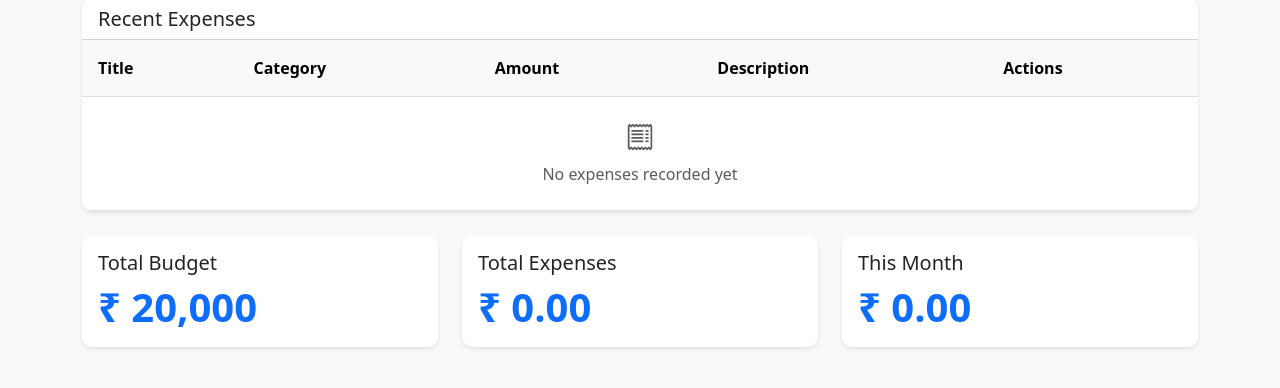
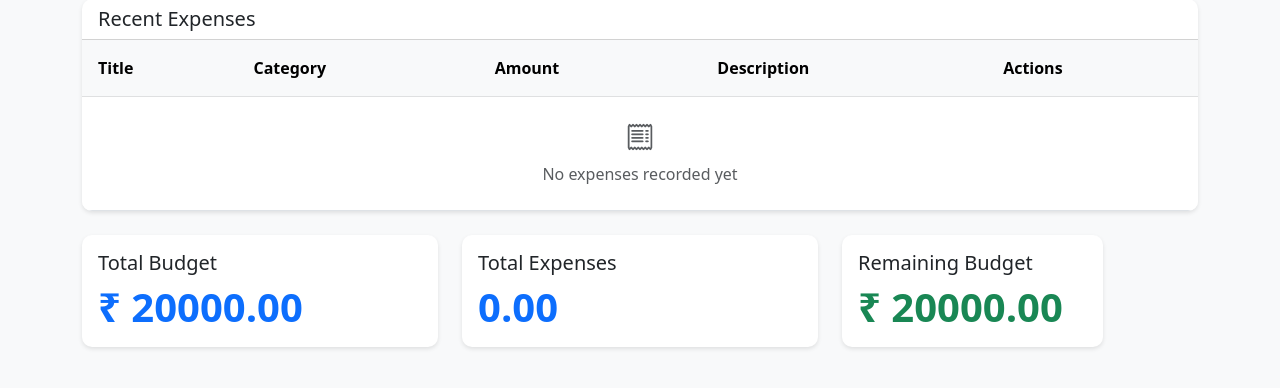
Before and after one commit to ayushgrg0/django-expense-tracker, a Django app: page / in a window 1280 px wide. Shown: the part 147-535 px from the top of the page. Run offline with Django 5.2, Linux system fonts and the light colour scheme; the visitor is signed in with stand-in values (Sample User, id 1); data that the repository does not hold is empty.

Commit message:
Overall calculations updates

```diff
--- a/expense/templates/expense/home.html
+++ b/expense/templates/expense/home.html
@@ -78,10 +78,12 @@
                             </td>
                             <td>
                                 <div class="btn-group">
-                                    <a href="{% url 'edit_expense' expense.id %}" class="btn btn-sm btn-outline-primary">
+                                    <a href="{% url 'edit_expense' expense.id %}"
+                                        class="btn btn-sm btn-outline-primary">
                                         <i class="bi bi-pencil"></i>
                                     </a>
-                                    <a href="{% url 'delete_expense' expense.id %}" class="btn btn-sm btn-outline-danger">
+                                    <a href="{% url 'delete_expense' expense.id %}"
+                                        class="btn btn-sm btn-outline-danger">
                                         <i class="bi bi-trash"></i>
                                     </a>
                                 </div>
@@ -109,7 +111,7 @@
         <div class="card h-100">
             <div class="card-body">
                 <h5 class="card-title">Total Budget</h5>
-                <p class="card-text display-6">₹ 20,000</p>
+                <p class="card-text display-6">₹ {{ total_budget|floatformat:2 }}</p>
             </div>
         </div>
     </div>
@@ -117,18 +119,26 @@
         <div class="card h-100">
             <div class="card-body">
                 <h5 class="card-title">Total Expenses</h5>
-                <p class="card-text display-6">₹ 0.00</p>
+                <p class="card-text display-6">{{ total_expenses|floatformat:2 }}</p>
             </div>
         </div>
     </div>
-    <div class="col-md-4 mb-4">
+    <div class="col-md-3 mb-4">
         <div class="card h-100">
             <div class="card-body">
-                <h5 class="card-title">This Month</h5>
-                <p class="card-text display-6">₹ 0.00</p>
+                <h5 class="card-title">Remaining Budget</h5>
+                <p class="card-text display-6
+                    {% if remaining_budget <= 0 %}text-danger{% else %}text-success{% endif %}">
+                    ₹ {{ remaining_budget|floatformat:2 }}
+                </p>
             </div>
         </div>
     </div>
+    {% if alert %}
+    <div class="alert alert-danger mt-3">
+        {{ alert }}
+    </div>
+    {% endif %}
 </div>
 {% else %}
 <div class="row justify-content-center">
--- a/expense/views.py
+++ b/expense/views.py
@@ -1,3 +1,4 @@
+from django.db.models import Sum
 from expense.models import Expense
 from .forms import ExpenseForm
 from django.shortcuts import render, redirect
@@ -8,7 +9,23 @@ from django.contrib import messages
 def expense_list(request):
     template_name = 'expense/home.html'
     expense_list = Expense.objects.all()
-    context = {'expense_list': expense_list}
+
+    total_budget = 20000
+
+    total_expenses = Expense.objects.aggregate(total=Sum('amount'))['total'] or 0
+
+    remaining_budget = total_budget - total_expenses
+
+    alert = None
+    if remaining_budget <= 0:
+        alert = f"⚠️ Your budget of ₹{total_budget} has been exhausted!"
+    context = {
+        'expense_list': expense_list,
+        'total_budget': total_budget,
+        'remaining_budget': remaining_budget,
+        'alert': alert,
+        'total_expenses': total_expenses,
+        }
     return render(request, template_name, context)
 
 def expense_add(request):
```
